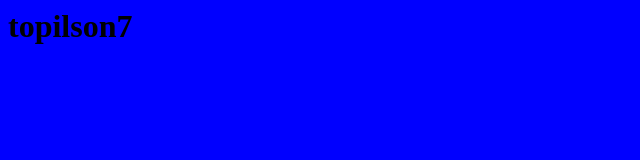
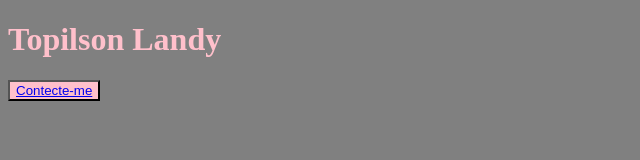
Before and after one commit to Topilson7/Topilson7, a plain HTML site: page index.html in a window 1280 px wide. Shown: the whole page, without its empty margins (0-640 px from the left). Drawn offline with Linux system fonts and the light colour scheme.

Commit message:
Atualizar o index.html

```diff
--- a/index.html
+++ b/index.html
@@ -1,11 +1,25 @@
+<!DOCTYPE html>
+
 <html>
 <head>
-<style>
-body {
-background-color:blue;}
+  <style>
+  body {background-color:Gray;
+        color:pink;
+
+  }
+  button {background-color:pink;
+          color:black;
+
+
+  }
+
+  </style>
+  <meta http-equiv="CONTENT-TYPE" content="text/html; charset=UTF-8">
+  <link rel="stylesheet" href="styles/style.css"/>
+  <title>Hello, World!</title>
 </head>
-</style>
 <body>
-<h1>topilson7</h1>
+  <h1>Topilson Landy</h1>
+   <button><a href="https://chat.whatsapp.com/DAWccFKXAM854RaBeeu1HD">Contecte-me</a></button>
 </body>
 </html>
```
